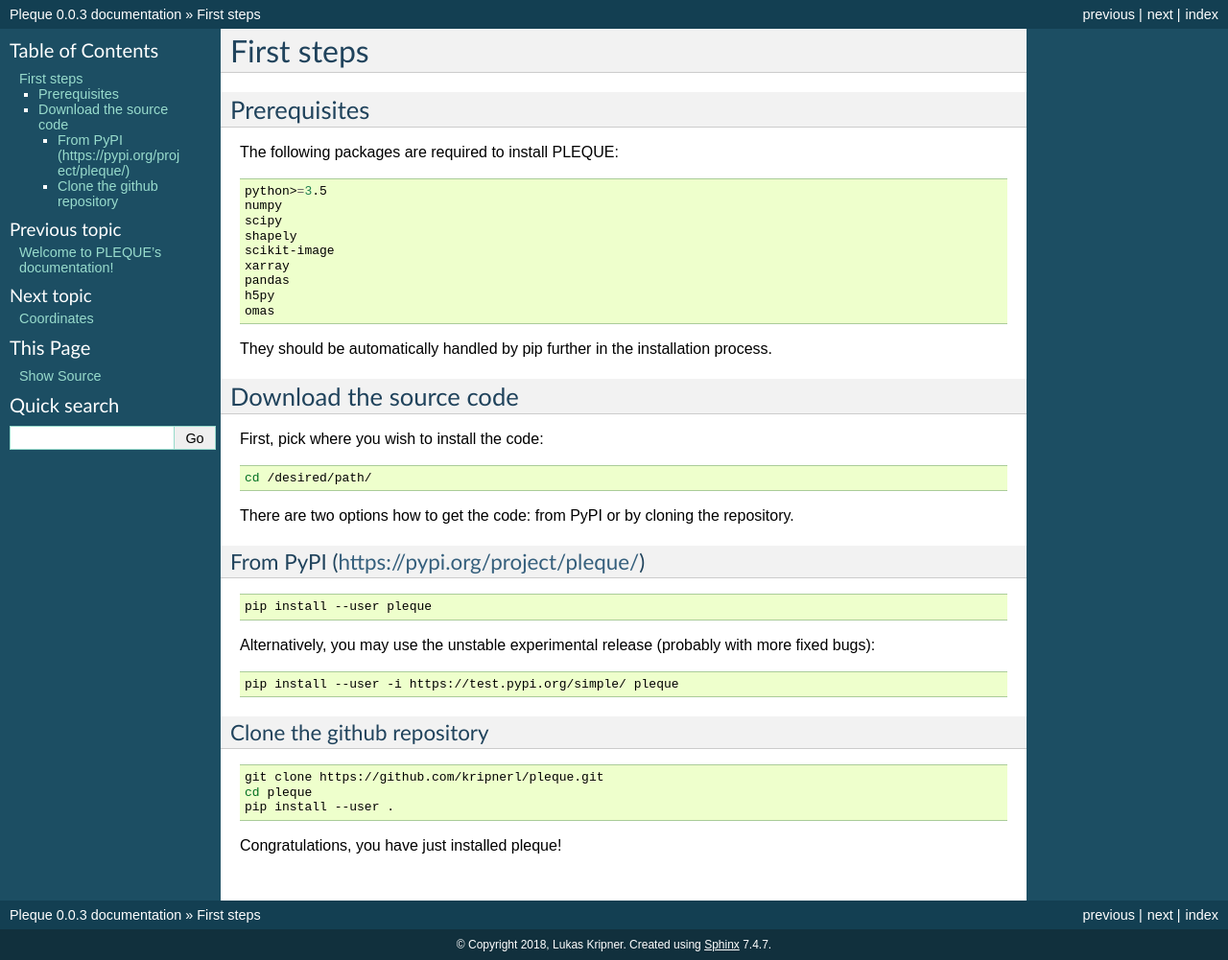
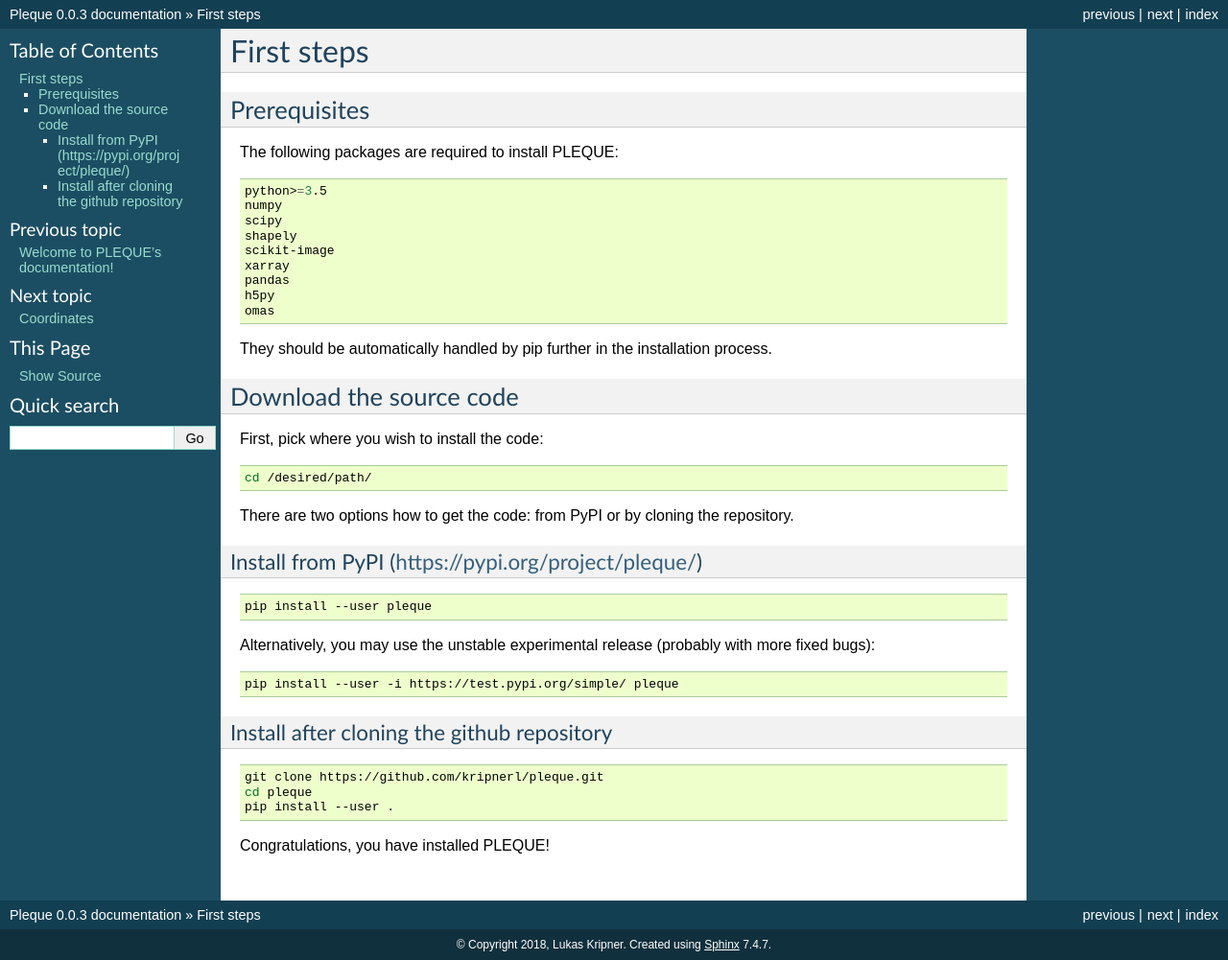
Before and after one commit to kripnerl/pleque, a Sphinx documentation site: the page built from docs/source/first_steps.rst, in a window 1280 px wide. Shown: the whole page at 96% size. Built offline with Sphinx 7.4.7, drawn with Linux system fonts in a browser that asks for light colours; pages that are not in the unit, such as notebooks, are missing from menus.

```diff
--- a/docs/source/first_steps.rst
+++ b/docs/source/first_steps.rst
@@ -29,8 +29,8 @@ First, pick where you wish to install the code::
 
 There are two options how to get the code: from PyPI or by cloning the repository.
 
-From PyPI (https://pypi.org/project/pleque/)
-^^^^^^^^^^^^^^^^^^^^^^^^^^^^^^^^^^^^^^^^^^^^
+Install from PyPI (https://pypi.org/project/pleque/)
+^^^^^^^^^^^^^^^^^^^^^^^^^^^^^^^^^^^^^^^^^^^^^^^^^^^^
 ::
 
    pip install --user pleque
@@ -39,12 +39,12 @@ Alternatively, you may use the unstable experimental release (probably with more
 
    pip install --user -i https://test.pypi.org/simple/ pleque
 
-Clone the github repository
-^^^^^^^^^^^^^^^^^^^^^^^^^^^
+Install after cloning the github repository
+^^^^^^^^^^^^^^^^^^^^^^^^^^^^^^^^^^^^^^^^^^^
 ::
 
    git clone https://github.com/kripnerl/pleque.git
    cd pleque
    pip install --user .
 
-Congratulations, you have just installed pleque!
+Congratulations, you have installed PLEQUE!
--- a/docs/source/index.rst
+++ b/docs/source/index.rst
@@ -4,7 +4,7 @@ Welcome to PLEQUE's documentation!
 
 Code home: https://github.com/kripnerl/pleque/
 
-PLEQUE is a code which allows easy and quick access to tokamak equilibria. To get started, see the Installation guide and the Basic example. The code is produced at the `Institute of Plasma Physics <http://www.ipp.cas.cz/>`_ of the Czech Academy of Sciences, Prague, by `Lukáš Kripner <mailto:kripner@ipp.cas.cz>`_ and his colleagues.
+PLEQUE is a code which allows easy and quick access to tokamak equilibria obtained by solving the Grad-Shafranov equation. To get started, see :ref:`First steps` and the :ref:`Basic example`. The code is produced at the `Institute of Plasma Physics <http://www.ipp.cas.cz/>`_ of the Czech Academy of Sciences, Prague, by Lukáš Kripner  (`<mailto:kripner@ipp.cas.cz>`_) and his colleagues.
 
 .. toctree::
    :maxdepth: 2
```
Also changed, not shown: 1 other file.
